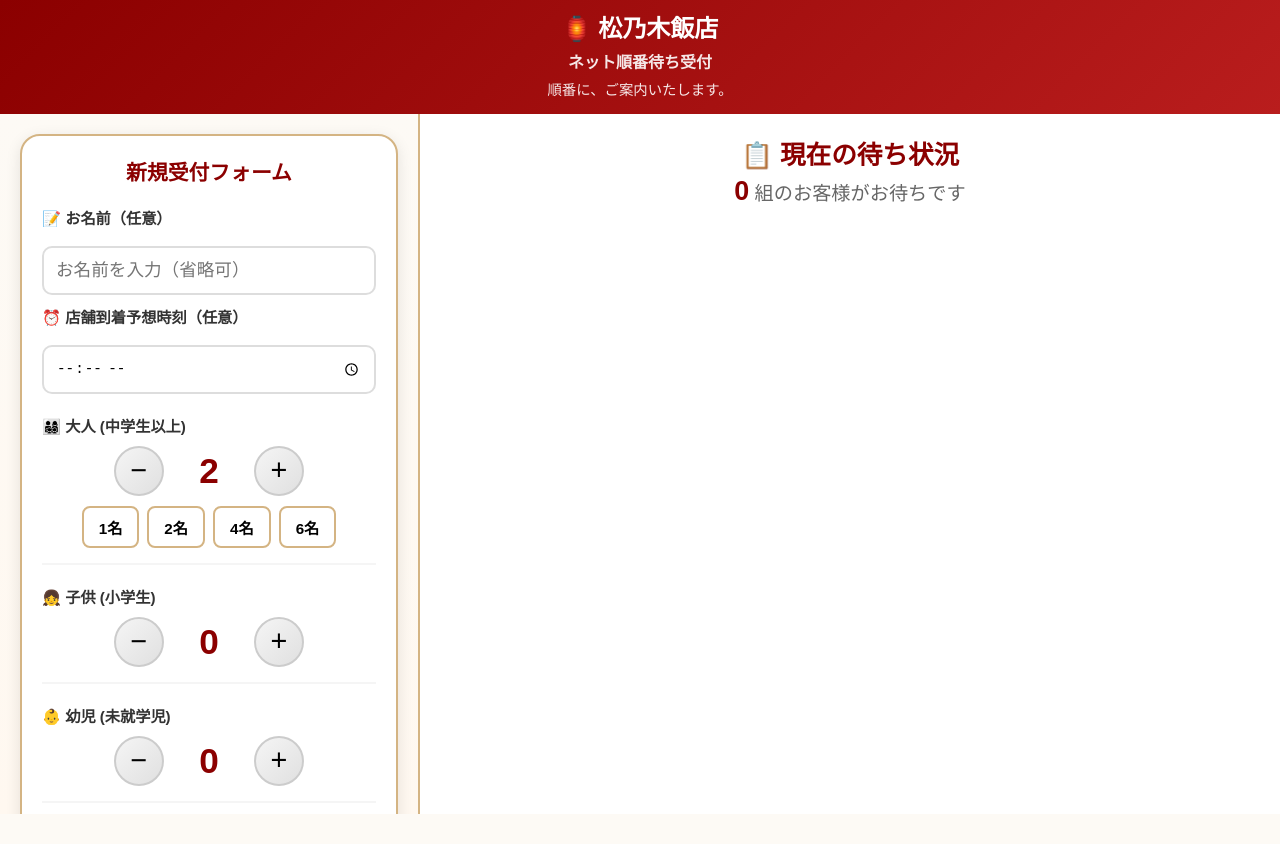
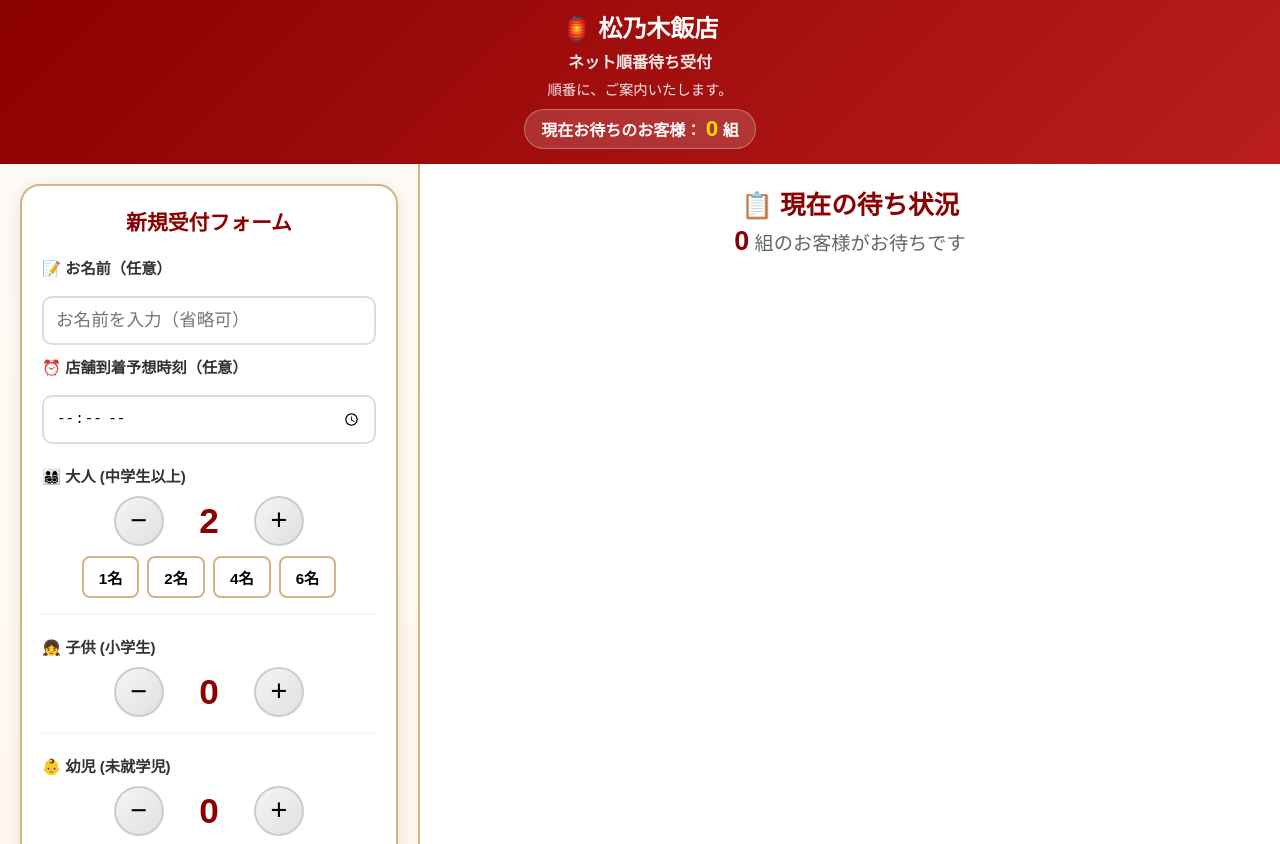
Before and after one commit to matunokihanten/noda, a website: page public/index.html in a window 1280 px wide. Before the commit the page ends 814 px from the top, so only its background shows below. Drawn offline with nearby package versions, Linux system fonts and the light colour scheme; no server answers.

Commit message:
Implement header queue count feature
Add header queue count display and update logic

```diff
--- a/public/index.html
+++ b/public/index.html
@@ -13,7 +13,23 @@
         header .subtitle { font-size: 1em; opacity: 0.9; margin-top: 5px; font-weight: bold; }
         header .info-text { font-size: 0.9em; margin-top: 5px; opacity: 0.9; }
 
-        .main-container { display: flex; flex: 1; height: calc(100vh - 100px); }
+        /* ★ ヘッダーの待ち組数表示用のスタイル ★ */
+        .header-queue-count {
+            margin-top: 10px;
+            font-size: 1em;
+            font-weight: bold;
+            background: rgba(255, 255, 255, 0.15);
+            display: inline-block;
+            padding: 6px 16px;
+            border-radius: 20px;
+            border: 1px solid rgba(255, 255, 255, 0.3);
+        }
+        .header-queue-count span {
+            font-size: 1.4em;
+            color: #ffd700;
+        }
+
+        .main-container { display: flex; flex: 1; height: calc(100vh - 120px); }
 
         .left-panel { width: 420px; padding: 20px; border-right: 2px solid #d4b483; display: flex; flex-direction: column; align-items: center; box-sizing: border-box; overflow-y: auto; background: linear-gradient(180deg, #fdfaf5 0%, #fff8f0 100%); }
         .form-box { background: white; padding: 20px; border-radius: 20px; width: 100%; border: 2px solid #d4b483; box-shadow: 0 4px 15px rgba(0,0,0,0.1); }
@@ -116,6 +132,7 @@
         <h1>🏮 松乃木飯店</h1>
         <div class="subtitle">ネット順番待ち受付</div>
         <div class="info-text">順番に、ご案内いたします。</div>
+        <div class="header-queue-count">現在お待ちのお客様： <span id="headerCount">0</span> 組</div>
     </header>
 
     <div id="callNotification" class="call-notification">
@@ -278,7 +295,10 @@
         socket.on('update', d => updateQueue(d));
 
         function updateQueue(d) {
+            // 右パネルの待ち組数と、ヘッダーの待ち組数の両方を更新します
             document.getElementById('count').innerText = d.queue.length;
+            document.getElementById('headerCount').innerText = d.queue.length;
+
             const list = document.getElementById('queueList');
 
             if (d.queue.length === 0) {
@@ -385,7 +405,6 @@
         function updateAcceptanceUI() {
             const btn = document.getElementById('regBtn');
             const msg = document.getElementById('stopMessage');
-            // 営業時間制限を解除しました。常に現在のシステム状態(isAccepting)に従います。
             btn.disabled = !isAccepting;
             btn.innerText = isAccepting ? "✓ 受付確定" : "⏸️ 受付停止中";
             msg.style.display = isAccepting ? 'none' : 'block';
```
